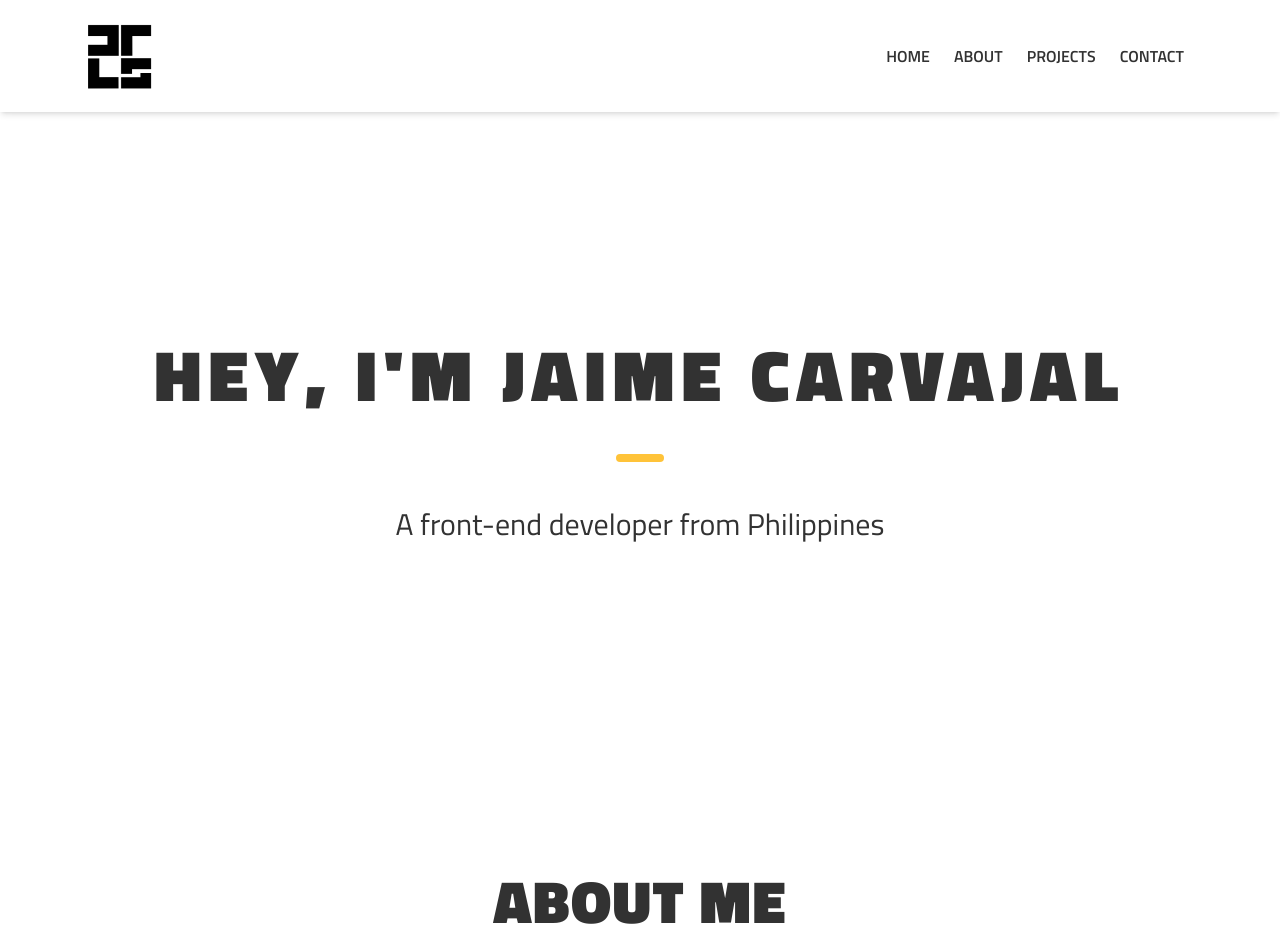
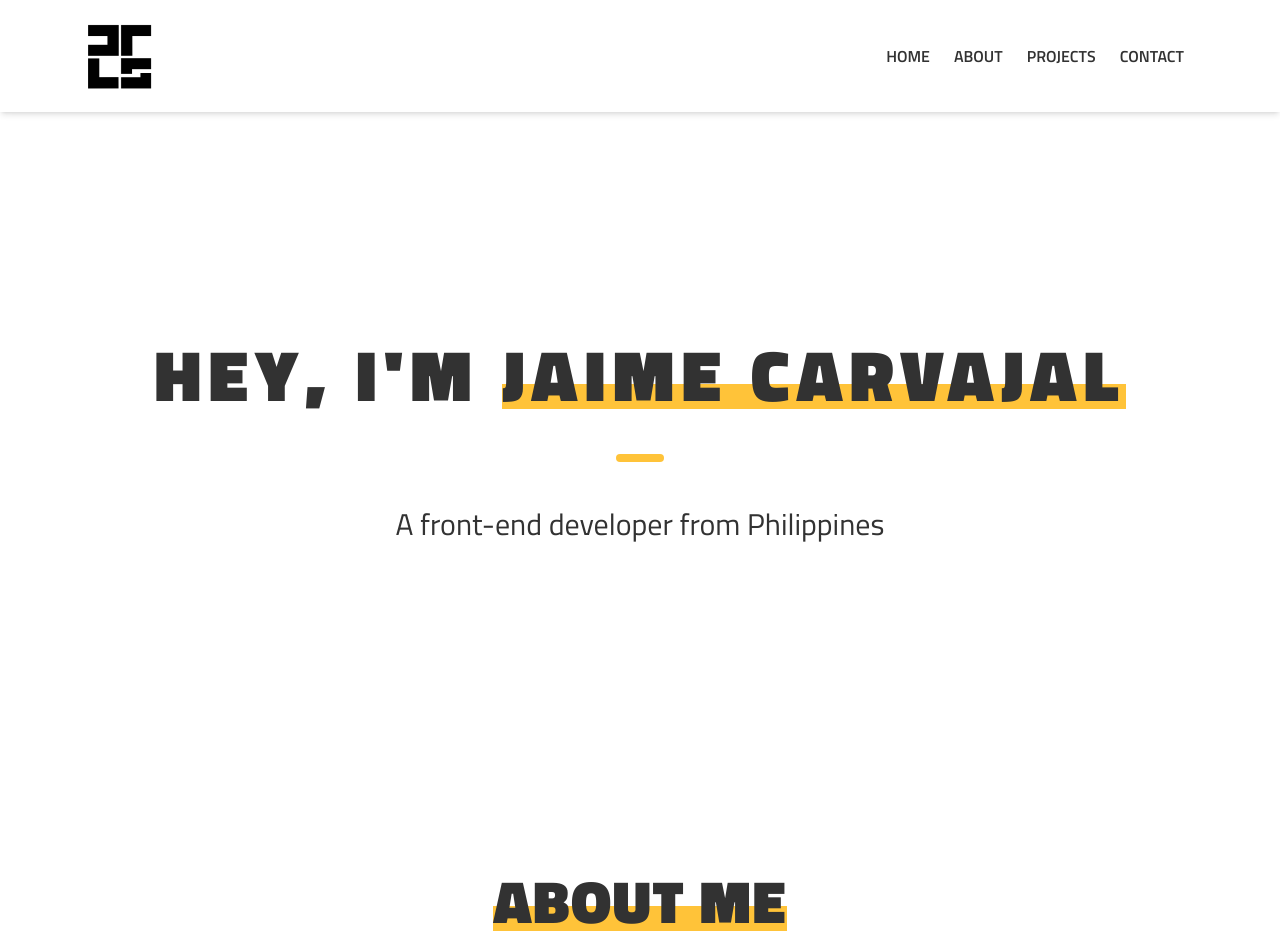
Before and after one commit to JAACarvajal/jaimecarvajal.github.io, a Vue app: page / in a window 1280 px wide. Shown: the top 952 px of the page. Built offline with nearby package versions, Linux system fonts and the light colour scheme.

Commit message:
updated all section

```diff
--- a/src/components/About.vue
+++ b/src/components/About.vue
@@ -1,11 +1,11 @@
 <template>
   <div
-    class="flex flex-col place-content-center gap-1 text-3xl mx-auto w-full h-auto md:h-screen p-10 md:p-20"
+    class="flex flex-col place-content-center gap-1 text-3xl mx-auto w-full h-auto md:h-screen p-10 md:p-24"
   >
     <h1
       class="text-center font-extrabold text-5xl sm:md:text-6xl leading-snug tracking-wide text-dark-gray"
     >
-      ABOUT ME
+      <span class="custom-underline">ABOUT ME</span>
     </h1>
     <Divider />
     <div class="flex flex-col md:flex-row gap-12">
@@ -98,3 +98,10 @@
 <script setup>
 import Divider from "./reusable/Divider.vue";
 </script>
+<style scoped>
+.custom-underline {
+    border-bottom: 25px solid rgb(255, 195, 57);
+    display: inline-block;
+    height: 0.99em;
+}
+</style>
--- a/src/components/Introduction.vue
+++ b/src/components/Introduction.vue
@@ -1,10 +1,10 @@
 <template>
   <div class="text-3xl mx-auto w-full h-full">
-    <div class="flex flex-col place-content-center h-full pt-20 px-10 md:px-20 gap-1">
+    <div class="flex flex-col place-content-center justify-center h-full pt-20 px-10 md:px-20 gap-1">
       <h1
-        class="text-center font-extrabold text-5xl sm:md:text-7xl leading-snug tracking-widest text-dark-gray"
+        class="text-center font-extrabold text-5xl sm:md:text-7xl leading-snug tracking-widest text-dark-gray w-auto"
       >
-        HEY, I'M JAIME CARVAJAL
+        HEY, I'M <span class="custom-underline decoration-wavy">JAIME CARVAJAL</span>
       </h1>
       <Divider />
       <h3 class="text-center text-dark-gray">
@@ -16,3 +16,10 @@
 <script setup>
 import Divider from "./reusable/Divider.vue";
 </script>
+<style scoped>
+.custom-underline {
+    border-bottom: 25px solid rgb(255, 195, 57);
+    display: inline-block;
+    height: 0.99em;
+}
+</style>
```
